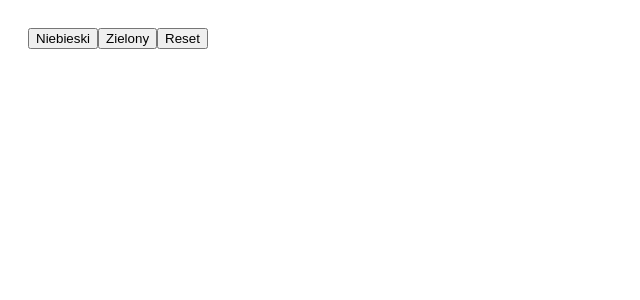
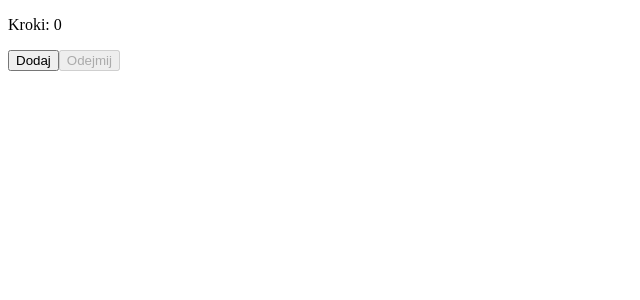
Before and after one commit to kacpi95/React-lesson, a React (Vite) app in the folder React-lesson/: page / in a window 1280 px wide. Shown: the top 300 px of the page, without its empty margins (0-640 px from the left). Built offline with nearby package versions, Linux system fonts and the light colour scheme.

Commit message:
Add task

```diff
--- a/React-lesson/src/App.jsx
+++ b/React-lesson/src/App.jsx
@@ -17,13 +17,15 @@
 
 import { useState } from 'react';
 function App() {
-  const [color, setColor] = useState('white');
+  const [steps, setSteps] = useState(0);
 
   return (
-    <div style={{ backgroundColor: color, padding: '20px' }}>
-      <button onClick={() => setColor('lightblue')}>Niebieski</button>
-      <button onClick={() => setColor('lightgreen')}>Zielony</button>
-      <button onClick={() => setColor('white')}>Reset</button>
+    <div>
+      <p>Kroki: {steps}</p>
+      <button onClick={() => setSteps(steps + 1)}>Dodaj</button>
+      <button onClick={() => setSteps(steps - 1)} disabled={steps === 0}>
+        Odejmij
+      </button>
     </div>
   );
 }
```
